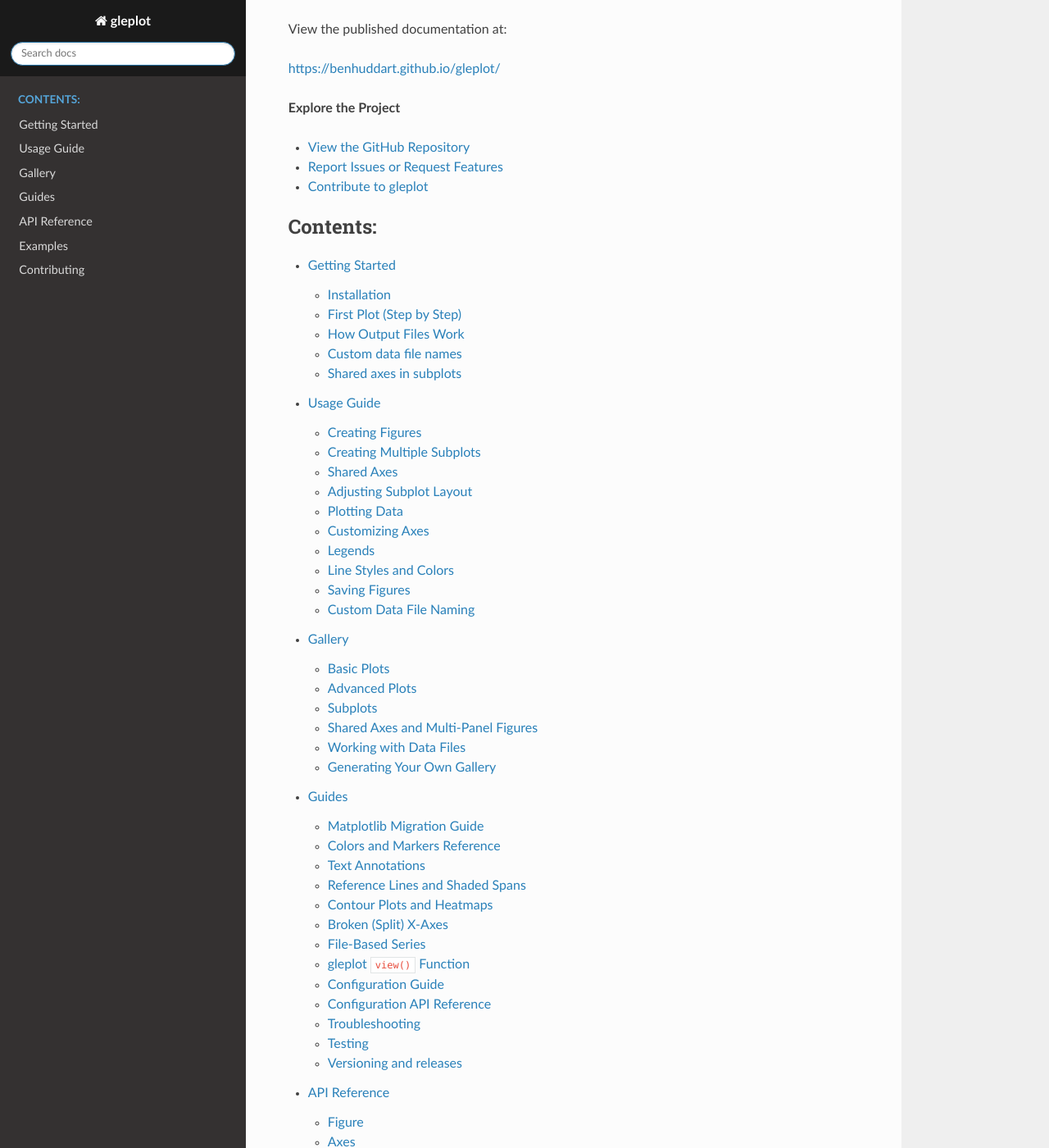
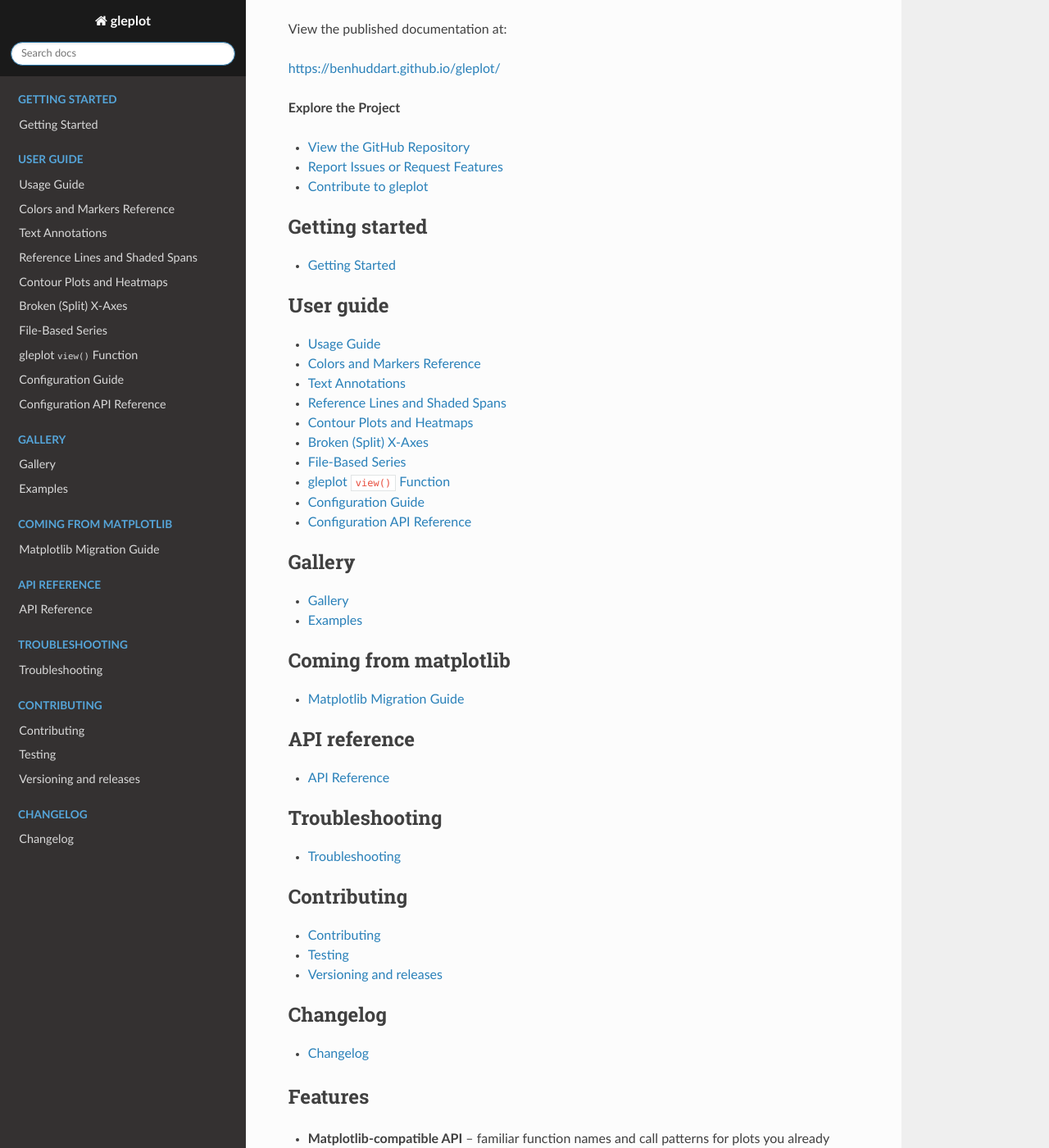
Before and after one commit to BenHuddart/gleplot, a Sphinx documentation site: the page built from docs/source/index.rst, in a window 1280 px wide and 1400 px high, scrolled down 336 px. Shown: the whole window at 82% size. Built offline with Sphinx 7.4.7 and the Read the Docs theme 3.1.0, drawn with Linux system fonts in a browser that asks for light colours; some of the changed text lies outside the part shown.

Commit message:
docs: regroup the site navigation into the sections of #104
The index now has one captioned toctree per section: getting started,
user guide, gallery, coming from matplotlib, API reference,
troubleshooting, contributing and changelog. The topic guides move from
guides.rst into the user guide and contributing sections, so guides.rst
goes, and the changelog gets a page that includes docs/CHANGELOG.md.

README no longer links to guides.html, and AGENTS.md names index.rst as
the toctree a new guide joins.

Part of #104 (step 2).

Co-Authored-By: Claude Opus 5.5 <noreply@anthropic.com>

```diff
--- a/docs/source/guides.rst
+++ /dev/null
@@ -1,39 +0,0 @@
-Guides
-======
-
-Topic guides for gleplot. Each one covers a single feature in depth.
-
-.. toctree::
-   :maxdepth: 1
-   :caption: Plotting
-
-   guides/MATPLOTLIB_MIGRATION
-   guides/COLORS_AND_MARKERS
-   guides/TEXT_ANNOTATIONS
-   guides/REFERENCE_LINES_AND_SPANS
-   guides/CONTOUR_AND_HEATMAPS
-   guides/BROKEN_AXES
-   guides/FILE_BASED_SERIES
-   guides/VIEW_FUNCTION
-
-.. toctree::
-   :maxdepth: 1
-   :caption: Configuration
-
-   guides/CONFIGURATION
-   guides/CONFIGURATION_API
-
-.. toctree::
-   :maxdepth: 1
-   :caption: Problems
-
-   guides/TROUBLESHOOTING
-
-.. toctree::
-   :maxdepth: 1
-   :caption: Contributing
-
-   guides/TESTING
-   guides/VERSIONING
-
-Setup, style checks and pull requests are in :doc:`contributing`.
--- a/docs/source/index.rst
+++ b/docs/source/index.rst
@@ -19,16 +19,64 @@ https://benhuddart.github.io/gleplot/
 - :doc:`Contribute to gleplot <contributing>`
 
 .. toctree::
-   :maxdepth: 2
-   :caption: Contents:
+   :maxdepth: 1
+   :caption: Getting started
 
    getting_started
+
+.. toctree::
+   :maxdepth: 1
+   :caption: User guide
+
    usage
+   guides/COLORS_AND_MARKERS
+   guides/TEXT_ANNOTATIONS
+   guides/REFERENCE_LINES_AND_SPANS
+   guides/CONTOUR_AND_HEATMAPS
+   guides/BROKEN_AXES
+   guides/FILE_BASED_SERIES
+   guides/VIEW_FUNCTION
+   guides/CONFIGURATION
+   guides/CONFIGURATION_API
+
+.. toctree::
+   :maxdepth: 1
+   :caption: Gallery
+
    gallery
-   guides
+   examples
+
+.. toctree::
+   :maxdepth: 1
+   :caption: Coming from matplotlib
+
+   guides/MATPLOTLIB_MIGRATION
+
+.. toctree::
+   :maxdepth: 1
+   :caption: API reference
+
    api
-   examples
+
+.. toctree::
+   :maxdepth: 1
+   :caption: Troubleshooting
+
+   guides/TROUBLESHOOTING
+
+.. toctree::
+   :maxdepth: 1
+   :caption: Contributing
+
    contributing
+   guides/TESTING
+   guides/VERSIONING
+
+.. toctree::
+   :maxdepth: 1
+   :caption: Changelog
+
+   changelog
 
 Features
 --------
```
Also changed, not shown: AGENTS.md (+1 -1 lines), README.md (+1 -1 lines), docs/source/changelog.md (added, +9 -0 lines).
